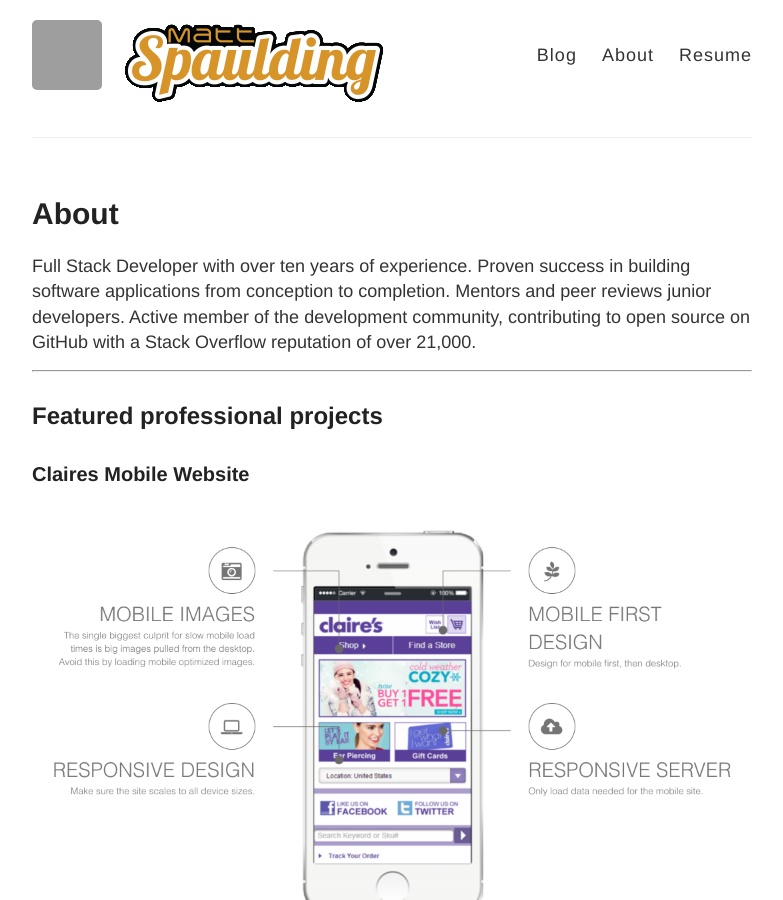
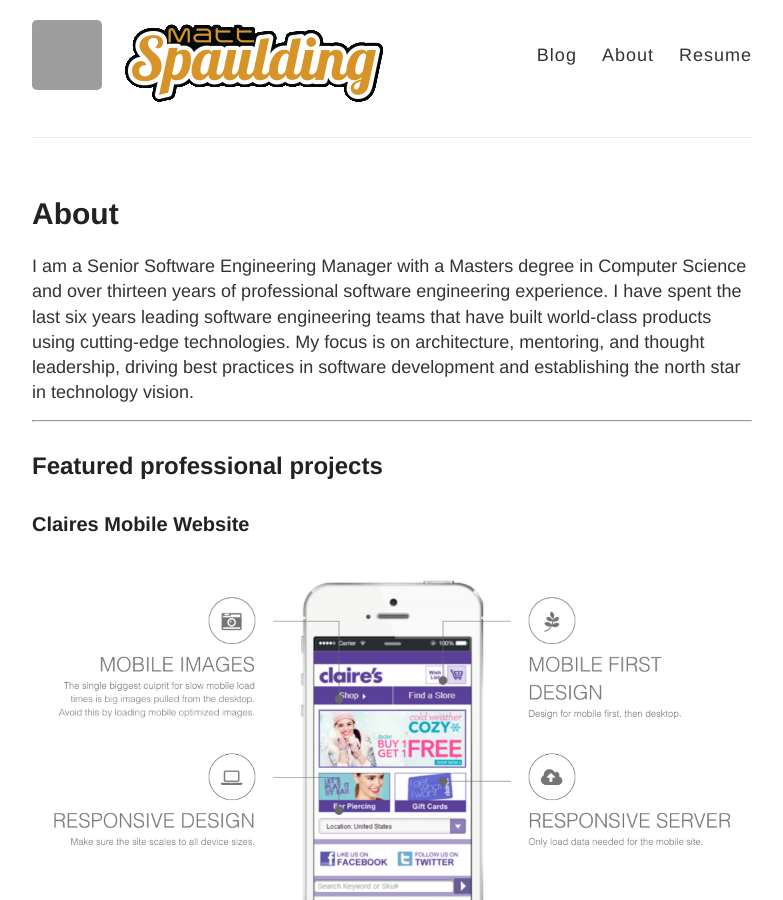
Before and after one commit to mattspaulding/mattspaulding.github.io, a Jekyll site: the page built from about.md, in a window 1280 px wide and 900 px high. Shown: the whole window, without its empty margins (248-1031 px from the left). Built offline with Jekyll 4.4.1, drawn with Linux system fonts in a browser that asks for light colours; grey boxes are pictures that could not be loaded.

Commit message:
Update about.md

```diff
--- a/about.md
+++ b/about.md
@@ -5,10 +5,13 @@ permalink: /about/
 ---
 
 
-Full Stack Developer with over ten years of experience. Proven success in building
-software applications from conception to completion. Mentors and peer reviews junior
-developers. Active member of the development community, contributing to open
-source on GitHub with a Stack Overflow reputation of over 21,000.
+I am a Senior Software Engineering Manager with a Masters degree in
+Computer Science and over thirteen years of professional software engineering
+experience. I have spent the last six years leading software engineering teams
+that have built world-class products using cutting-edge technologies. My
+focus is on architecture, mentoring, and thought leadership, driving best
+practices in software development and establishing the north star in
+technology vision.
 
 --------------
 
```
